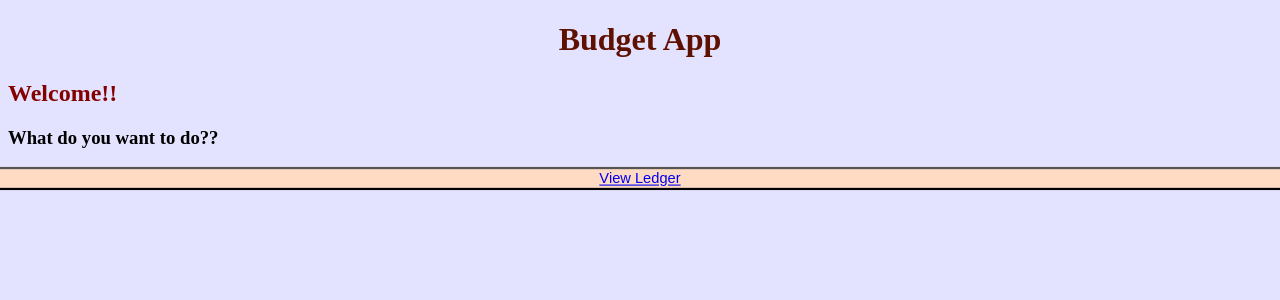
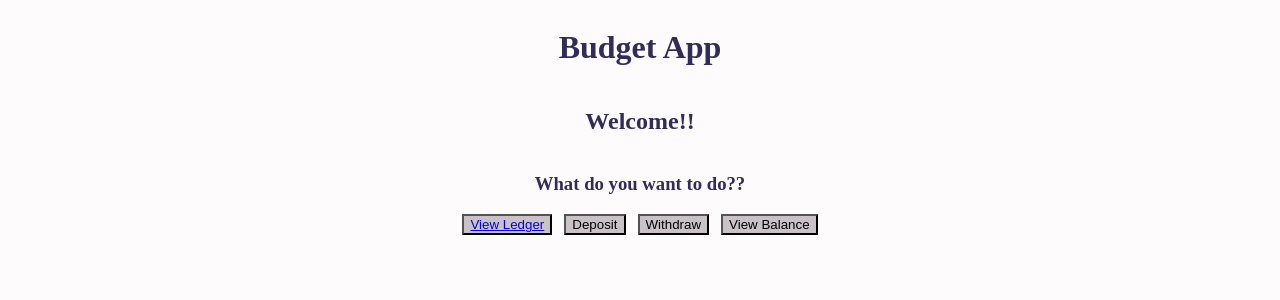
Before and after one commit to atinterstellar/Budget-App, a Flask app: page / in a window 1280 px wide; the page is wider, and only the part inside the window is pictured. Shown: the top 300 px of that part. Run offline with Flask 3, Linux system fonts and the light colour scheme.

Commit message:
bug fixes and validating ledger page

```diff
--- a/app.py
+++ b/app.py
@@ -1,4 +1,4 @@
-from flask import Flask, render_template, request
+from flask import Flask, render_template, request,  redirect, url_for
 import main_app
 
 app = Flask(__name__)
@@ -14,12 +14,14 @@ chosen = None
 def ledger():
     if request.method == 'POST':
         chosen = request.form.get("category")
+        return redirect(url_for('cat_ledger', name=chosen))
     return render_template('ledger.html', categories = main_app.categories)
 
 @app.route('/cat-ledger')
-def cat_ledge():
-    return render_template('ledger_cat.html')
-
+def cat_ledger():
+    name = request.args.get("name")
+    chosen = main_app.get_category(name)
+    return render_template('ledger_cat.html', chosen = chosen)
 
 if __name__ == '__main__' :
     app.run(host = '0.0.0.0' , port = 5101 , debug = True)
--- a/main_app.py
+++ b/main_app.py
@@ -158,6 +158,14 @@ def view_expenses_by_perc() :
     for cat in categories:
         perc= cat.get_exp() * 100 / total
         print(f'{cat.name} : {perc} ')
+Food = Category('Food')
+rent = Category('Rent')
+Food.deposit(1000,'testing')
 
-food = Category('Food')
-rent = Category('rent')
+#--------SERVER CODE--------#
+
+def get_category(name):
+    for cat in categories:
+        if cat.name == name:
+            return cat
+    return None
--- a/static/styles.css
+++ b/static/styles.css
@@ -1,26 +1,30 @@
 body{
-    background-color: #e3e2ff;
+    background-color: #fdfbfc;
 }
 .centered-box {
     display: flex;
     flex-direction: column;
     justify-content: center;
     align-items: center;
+    text-align: center;
 }
 h1{
-    color:#5E1100;
+    color:#312c58;
     text-align: center;
 }
 h2{
-    color: #830200;
+    color:#312c58;
+    text-align: center;
+}
+h3{
+    color:#312c58;
+    text-align: center;
 }
 button{
-    background-color: #ffdbc4;
+    background-color:#cbc2c8;
 }
-button{
-    width: 100%;
-    transition: 0.2s;
+.button-row {
+    display: flex;
+    flex-direction: row;
+    gap: 12px;
 }
-button{
-    transform: scale(1.1);
-}
--- a/templates/home_page.html
+++ b/templates/home_page.html
@@ -5,7 +5,7 @@
         <title> Home - Budget App </title>
     </head>
     <body>
-        <div class="'centered-box">
+        <div class="centered-box">
             <h1>
                 Budget App
             </h1>
@@ -13,9 +13,12 @@
                 Welcome!!
             </h2>
             <h3>What do you want to do??</h3>
-            <button>
-                <a href="{{ url_for('ledger') }}"">View Ledger</a>
-            </button>
+            <div class="button-row">
+                <button><a href="{{ url_for('ledger') }}">View Ledger</a></button>
+                <button>Deposit</button>
+                <button>Withdraw</button>
+                <button>View Balance</button>
+            </div>
         </div>
     </body>
 </html>
--- a/templates/ledger_cat.html
+++ b/templates/ledger_cat.html
@@ -6,9 +6,10 @@
     </head>
     <body>
         <h1>
-            Ledger for {{Category.name}}
+            Ledger for {{chosen.name}}
         </h1>
-        {% for entry in category.ledger %}
+        {% for entry in chosen.ledger %}
             <h2> Amount : {{entry.amount}} , Description : {{entry.description}} </h2>
+        {% endfor %}
     </body>
 </html>
```
Also changed, not shown: templates/ledger.html (+5 -5 lines).
